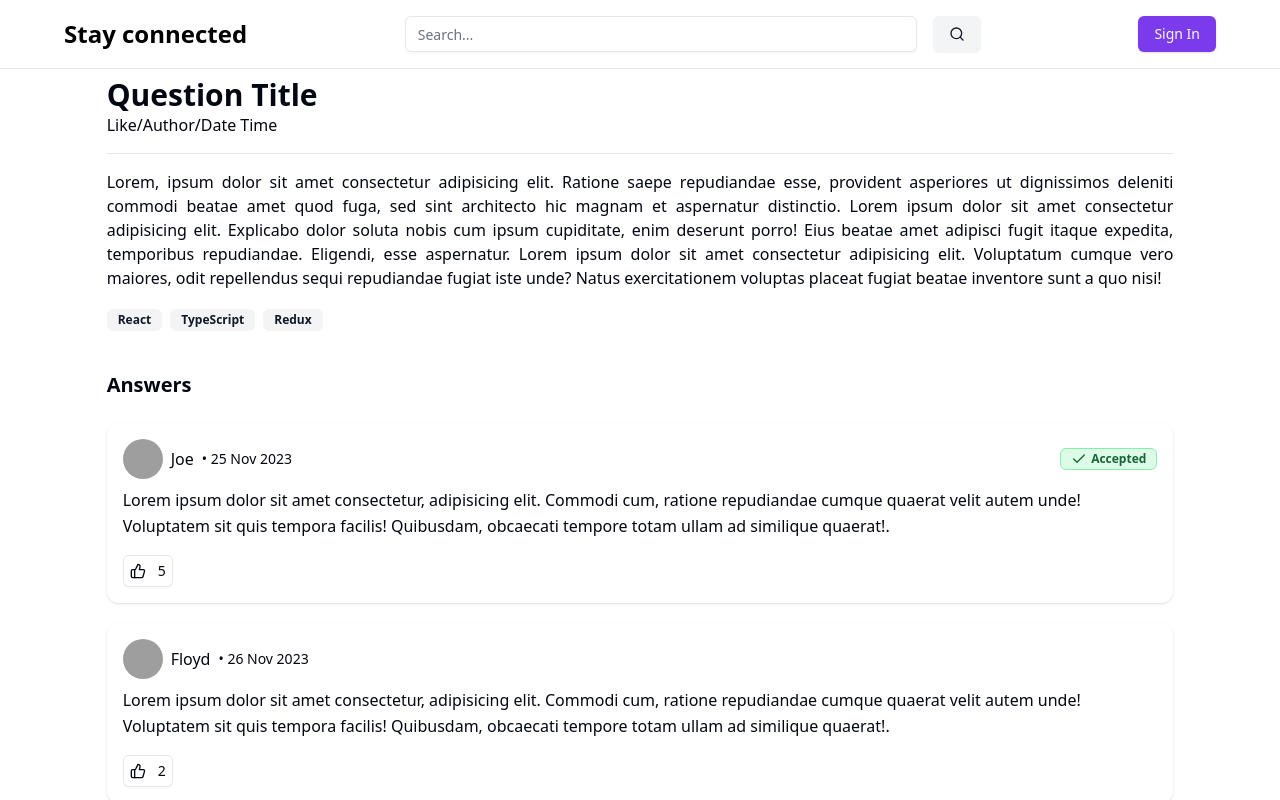
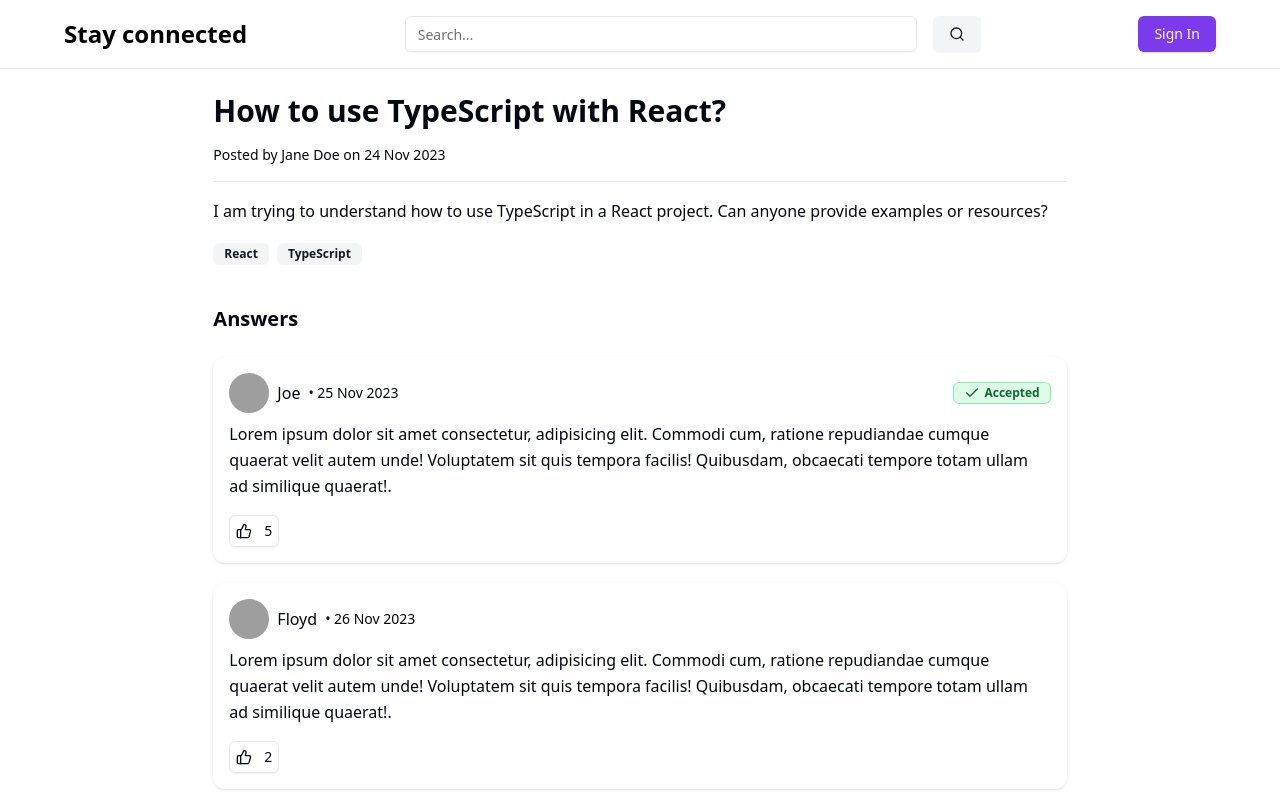
Before and after one commit to tsamkharadze/stayconnected, a React (Vite) app: page /question in a window 1280 px wide. Shown: the top 800 px of the page. Built offline with nearby package versions, Linux system fonts and the light colour scheme; grey boxes are pictures that could not be loaded.

Commit message:
refactored questions

```diff
--- a/src/pages/question-page/components/question.tsx
+++ /dev/null
@@ -1,31 +0,0 @@
-import { Separator } from '@/components/ui/separator';
-import { Badge } from '@/components/ui/badge';
-
-const Question: React.FC = () => {
-  return (
-    <div>
-      <h2 className='text-3xl font-bold'>Question Title</h2>
-      <div>Like/Author/Date Time</div>
-      <Separator className='my-4' />
-      <div className='text-justify leading-normal'>
-        Lorem, ipsum dolor sit amet consectetur adipisicing elit. Ratione saepe
-        repudiandae esse, provident asperiores ut dignissimos deleniti commodi
-        beatae amet quod fuga, sed sint architecto hic magnam et aspernatur
-        distinctio. Lorem ipsum dolor sit amet consectetur adipisicing elit.
-        Explicabo dolor soluta nobis cum ipsum cupiditate, enim deserunt porro!
-        Eius beatae amet adipisci fugit itaque expedita, temporibus repudiandae.
-        Eligendi, esse aspernatur. Lorem ipsum dolor sit amet consectetur
-        adipisicing elit. Voluptatum cumque vero maiores, odit repellendus sequi
-        repudiandae fugiat iste unde? Natus exercitationem voluptas placeat
-        fugiat beatae inventore sunt a quo nisi!
-      </div>
-      <div className='mt-4 space-x-2'>
-        <Badge variant='secondary'>React</Badge>
-        <Badge variant='secondary'>TypeScript</Badge>
-        <Badge variant='secondary'>Redux</Badge>
-      </div>
-    </div>
-  );
-};
-
-export default Question;
--- /dev/null
+++ b/src/pages/question-page/components/question/question.tsx
@@ -0,0 +1,33 @@
+import { Separator } from '@/components/ui/separator';
+import { Badge } from '@/components/ui/badge';
+import { QuestionProps } from '@/pages/question-page/components/question/question.types';
+
+const Question: React.FC<QuestionProps> = ({
+  title,
+  author,
+  date,
+  content,
+  tags,
+}) => {
+  return (
+    <div className='mt-4 space-y-4'>
+      <h2 className='text-3xl font-bold'>{title}</h2>
+      <div className='text-sm text-foreground'>{`Posted by ${author} on ${date}`}</div>
+      <Separator />
+      <div className='text-justify leading-relaxed'>{content}</div>
+      <div className='space-x-2'>
+        {tags.map((tag, index) => (
+          <Badge
+            key={index}
+            variant='secondary'
+            className='cursor-pointer font-bold'
+          >
+            {tag}
+          </Badge>
+        ))}
+      </div>
+    </div>
+  );
+};
+
+export default Question;
--- a/src/pages/question-page/components/single-answer/single-answer.tsx
+++ b/src/pages/question-page/components/single-answer/single-answer.tsx
@@ -17,7 +17,7 @@ const SingleAnswer: React.FC<SingleAnswerProps> = ({
       <CardContent className='space-y-2 p-4'>
         <div className='flex items-center justify-between'>
           <div className='flex items-center gap-2'>
-            <div className='flex items-center gap-2'>
+            <div className='flex cursor-pointer items-center gap-2'>
               <Avatar>
                 <AvatarImage src='https://github.com/shadcn.png' />
                 <AvatarFallback>CN</AvatarFallback>
--- a/src/pages/question-page/views/question-page.tsx
+++ b/src/pages/question-page/views/question-page.tsx
@@ -1,12 +1,18 @@
 import Answers from '@/pages/question-page/components/answers';
-import Question from '@/pages/question-page/components/question';
+import Question from '@/pages/question-page/components/question/question';
 import WriteAnswer from '@/pages/question-page/components/write-answer/write-answer';
 
 const QuestionPage: React.FC = () => {
   return (
     <div className='mb-8 mt-2 flex flex-col items-center'>
-      <div className='w-5/6 space-y-10 text-foreground'>
-        <Question />
+      <div className='w-5/6 space-y-10 text-foreground md:w-2/3'>
+        <Question
+          title='How to use TypeScript with React?'
+          author='Jane Doe'
+          date='24 Nov 2023'
+          content='I am trying to understand how to use TypeScript in a React project. Can anyone provide examples or resources?'
+          tags={['React', 'TypeScript']}
+        />
         <Answers />
         <WriteAnswer />
       </div>
```
Also changed, not shown: src/pages/question-page/components/question/question.types.ts (added, +7 -0 lines), src/pages/question-page/components/single-answer/signle-answer.types.ts (+5 -5 lines).
